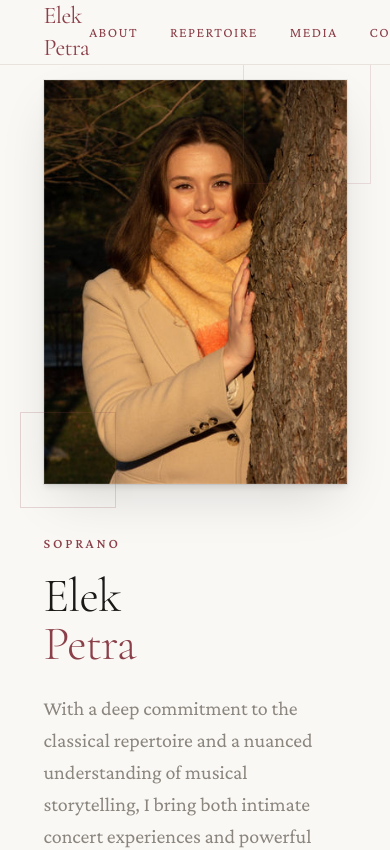
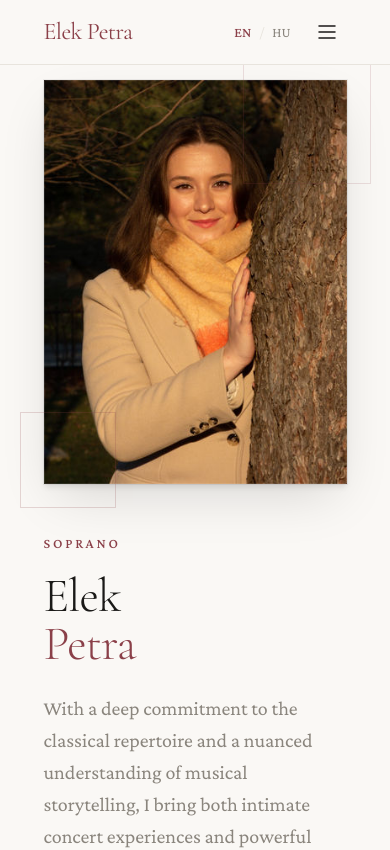
Before and after one commit to elekpetra99/elekpetra, a Next.js app: page / in a window 390 px wide. Shown: the top 850 px of the page. Built offline with nearby package versions, Linux system fonts and the light colour scheme.

Commit message:
fix: mobile menu button with dropdown, spacing before tagline
- Add mobile menu button that opens dropdown navigation
- Increase spacing before first paragraph (tagline) in hero
- Desktop nav links now properly clickable

```diff
--- a/src/components/Header.tsx
+++ b/src/components/Header.tsx
@@ -3,18 +3,23 @@
 import { AnimatedSection } from "@/components/AnimatedSection";
 import { LanguageSwitcher } from "@/components/LanguageSwitcher";
 import { useLanguage } from "@/components/LanguageContext";
+import { useState } from "react";
 
 export function Header() {
   const { t } = useLanguage();
+  const [menuOpen, setMenuOpen] = useState(false);
 
   return (
-    <header className="fixed top-0 left-0 right-0 z-50 bg-[var(--cream)]/95 backdrop-blur-sm border-b border-[var(--border)]">
+    <header className="fixed top-0 left-0 right-0 z-50 bg-[var(--cream)]/98 backdrop-blur-sm border-b border-[var(--border)]">
       <nav className="container flex items-center justify-between h-16">
-        <a href="#" className="font-[family-name:var(--font-display)] text-2xl tracking-tight hover:text-[var(--burgundy)] transition-colors">
-          Elek Petra
-        </a>
+        <AnimatedSection animation="fadeIn" aboveFold>
+          <a href="#" className="font-[family-name:var(--font-display)] text-2xl tracking-tight hover:text-[var(--burgundy)] transition-colors">
+            Elek Petra
+          </a>
+        </AnimatedSection>
 
-        <div className="flex items-center gap-8">
+        {/* Desktop nav */}
+        <AnimatedSection animation="fadeIn" delay={1} aboveFold className="hidden md:flex items-center gap-10">
           <a href="#about" className="text-sm tracking-widest uppercase text-[var(--foreground)] hover:text-[var(--burgundy)] transition-colors">
             {t.nav.about}
           </a>
@@ -28,8 +33,42 @@ export function Header() {
             {t.nav.contact}
           </a>
           <LanguageSwitcher />
+        </AnimatedSection>
+
+        {/* Mobile menu button */}
+        <div className="flex items-center gap-4 md:hidden">
+          <LanguageSwitcher />
+          <button
+            onClick={() => setMenuOpen(!menuOpen)}
+            className="p-2 hover:text-[var(--burgundy)] transition-colors"
+            aria-label="Menu"
+          >
+            <svg className="w-6 h-6" fill="none" stroke="currentColor" viewBox="0 0 24 24">
+              <path strokeLinecap="round" strokeLinejoin="round" strokeWidth={1.5} d="M4 6h16M4 12h16M4 18h16" />
+            </svg>
+          </button>
         </div>
       </nav>
+
+      {/* Mobile menu dropdown */}
+      {menuOpen && (
+        <div className="md:hidden bg-[var(--cream)] border-t border-[var(--border)]">
+          <div className="container py-4 space-y-4">
+            <a href="#about" onClick={() => setMenuOpen(false)} className="block text-sm tracking-widest uppercase text-[var(--foreground)] hover:text-[var(--burgundy)] transition-colors">
+              {t.nav.about}
+            </a>
+            <a href="#repertoire" onClick={() => setMenuOpen(false)} className="block text-sm tracking-widest uppercase text-[var(--foreground)] hover:text-[var(--burgundy)] transition-colors">
+              {t.nav.repertoire}
+            </a>
+            <a href="#media" onClick={() => setMenuOpen(false)} className="block text-sm tracking-widest uppercase text-[var(--foreground)] hover:text-[var(--burgundy)] transition-colors">
+              {t.nav.media}
+            </a>
+            <a href="#contact" onClick={() => setMenuOpen(false)} className="block text-sm tracking-widest uppercase text-[var(--foreground)] hover:text-[var(--burgundy)] transition-colors">
+              {t.nav.contact}
+            </a>
+          </div>
+        </div>
+      )}
     </header>
   );
 }
--- a/src/components/Hero.tsx
+++ b/src/components/Hero.tsx
@@ -13,7 +13,7 @@ export function Hero() {
           {/* Text content */}
           <div className="lg:col-span-6 order-2 lg:order-1">
             <AnimatedSection animation="fadeUp" delay={0} aboveFold>
-              <p className="section-subtitle mb-6">
+              <p className="section-subtitle mb-8 mt-4">
                 {t.hero.tagline}
               </p>
             </AnimatedSection>
```
